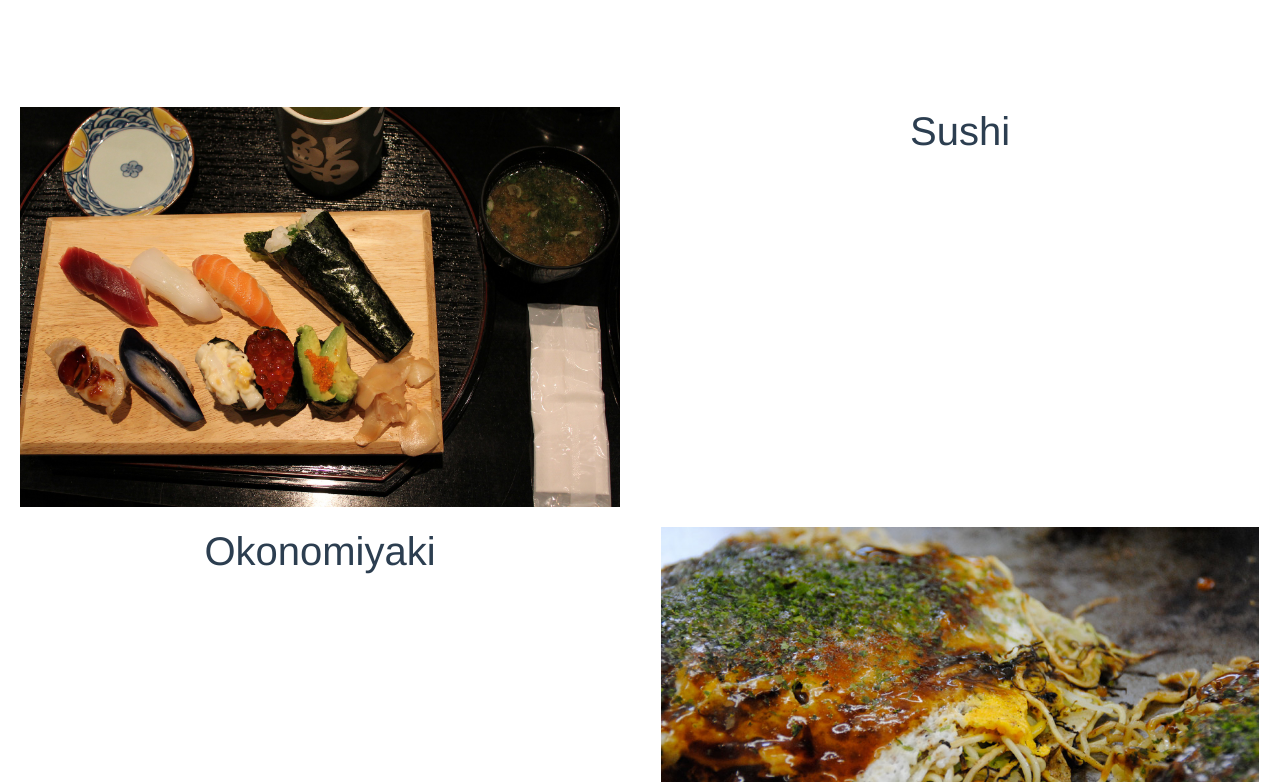
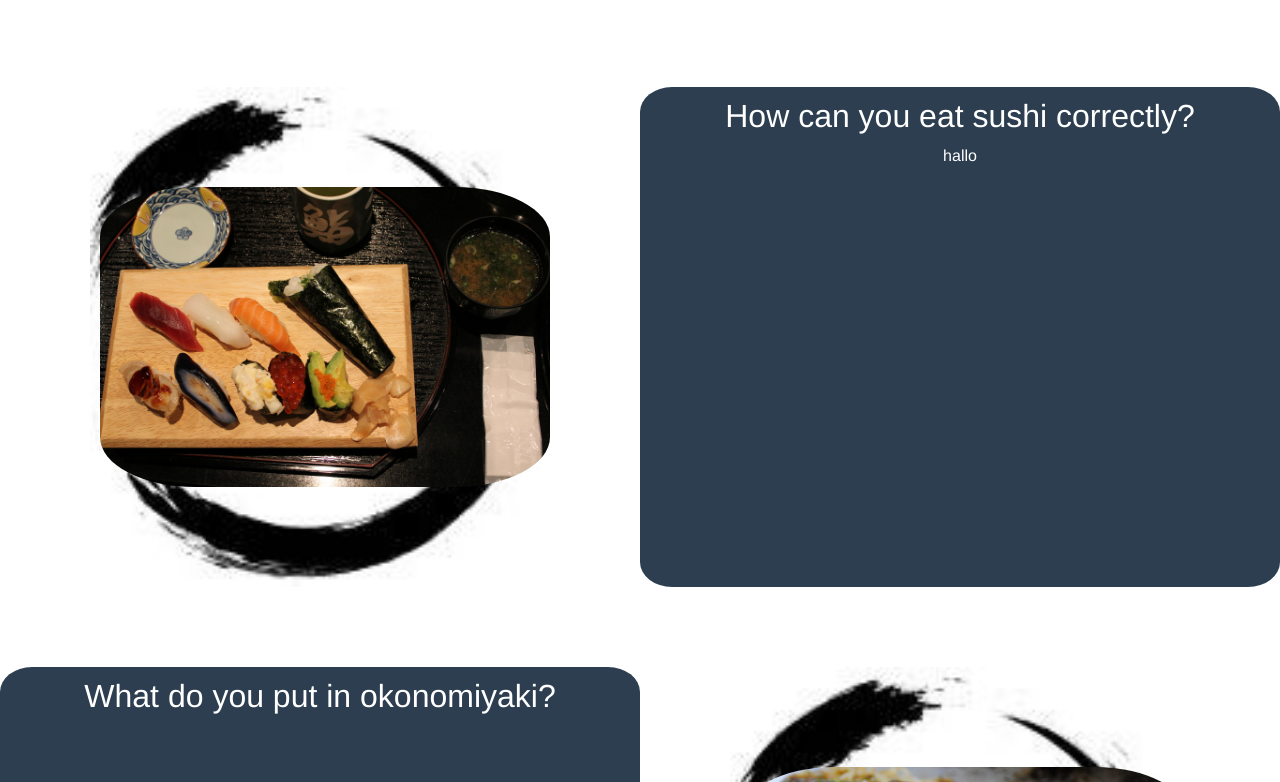
Before and after one commit to harumisogoengineerbu/homepage, a Vue app: page / in a window 1280 px wide. Shown: the part 1878-2660 px from the top of the page. Built offline with nearby package versions, Linux system fonts and the light colour scheme.

Commit message:
add Introduce.vue

```diff
--- a/src/App.vue
+++ b/src/App.vue
@@ -6,6 +6,7 @@
   <Foods/>
   <Black/>
   <Cultures/>
+  <Black/>
   <Footer/>
 </template>
 
--- a/src/components/Foods.vue
+++ b/src/components/Foods.vue
@@ -6,28 +6,29 @@
             </div>
             <div class="first-line">
                 <div class="left-column">
-                    <img src="../assets/sushi.jpg" height="400" />
+                    <img src="../assets/sushi.jpg" height="500" />
                 </div>
                 <div class="right-column">
-                    <h1>Sushi</h1>
-                    <p></p>
+                    <h1>How can you eat sushi correctly?</h1>
+                    <p v-on:click="showAnswerSushi =! showAnswerSushi">hallo</p>
+                    <p v-show="showAnswerSushi">yes</p>
                 </div>
             </div>
             <div class="second-line">
                 <div class="left-column">
-                    <h1>Okonomiyaki</h1>
+                    <h1>What do you put in okonomiyaki?</h1>
                     <p></p>
                 </div>
                 <div class="right-column">
-                    <img src="../assets/okonomiyaki.jpg" height="400" />
+                    <img src="../assets/okonomiyaki.jpg" height="500" />
                 </div>
             </div>
             <div class="third-line">
                 <div class="left-column">
-                    <img src="../assets/ramen.jpg" height="400" />
+                    <img src="../assets/ramen.jpg" height="500" />
                 </div>
                 <div class="right-column">
-                    <h1>Ramen</h1>
+                    <h1>Introduction to the various ramen shops</h1>
                     <p></p>
                 </div>
             </div>
@@ -46,13 +47,9 @@
         flex-direction: column;
     }
 
-    .section-foods .main-section .section-title {
-        margin-bottom: 80px;
-    }
-
     .section-foods .first-line, .section-foods .second-line, .section-foods .third-line {
         display: flex;
-        margin-top: 20px;
+        margin-top: 80px;
     }
 
     .section-foods .first-line .left-column,
@@ -63,4 +60,40 @@
     .section-foods .third-line .right-column {
         width: 50%;
     }
+
+    .section-foods .first-line .left-column,
+    .section-foods .second-line .right-column,
+    .section-foods .third-line .left-column {
+        background-image: url(../assets/black-circle.jpeg);
+        background-repeat: no-repeat;
+        background-size: contain;
+        background-position: center;
+    }
+
+    .section-foods .first-line .right-column,
+    .section-foods .second-line .left-column,
+    .section-foods .third-line .right-column {
+        background-color: #2c3e50;
+        border-radius: 5%;
+    }
+
+    .section-foods .left-column h1,
+    .section-foods .right-column h1 {
+        font-size: 2.0em;
+        color: #fff;
+        padding-top: 10px;
+    }
+
+    .section-foods .left-column p,
+    .section-foods .right-column p {
+        color: #fff;
+        margin: 0;
+    }
+
+    .section-foods .first-line .left-column img,
+    .section-foods .second-line .right-column img,
+    .section-foods .third-line .left-column img {
+        padding: 100px;
+        border-radius: 30%;
+    }
 </style>
--- a/src/main.js
+++ b/src/main.js
@@ -1,6 +1,6 @@
 import { createApp } from "vue";
 import App from "./App.vue";
-import 'bootstrap/dist/css/bootstrap.css'
-import 'bootstrap-icons/font/bootstrap-icons.css'
+import 'bootstrap/dist/css/bootstrap.css';
+import 'bootstrap-icons/font/bootstrap-icons.css';
 
-createApp(App).mount('#app')
+createApp(App).mount('#app');
```
Also changed, not shown: src/assets/black-circle.jpeg (added), src/assets/black-circle.png (added).
